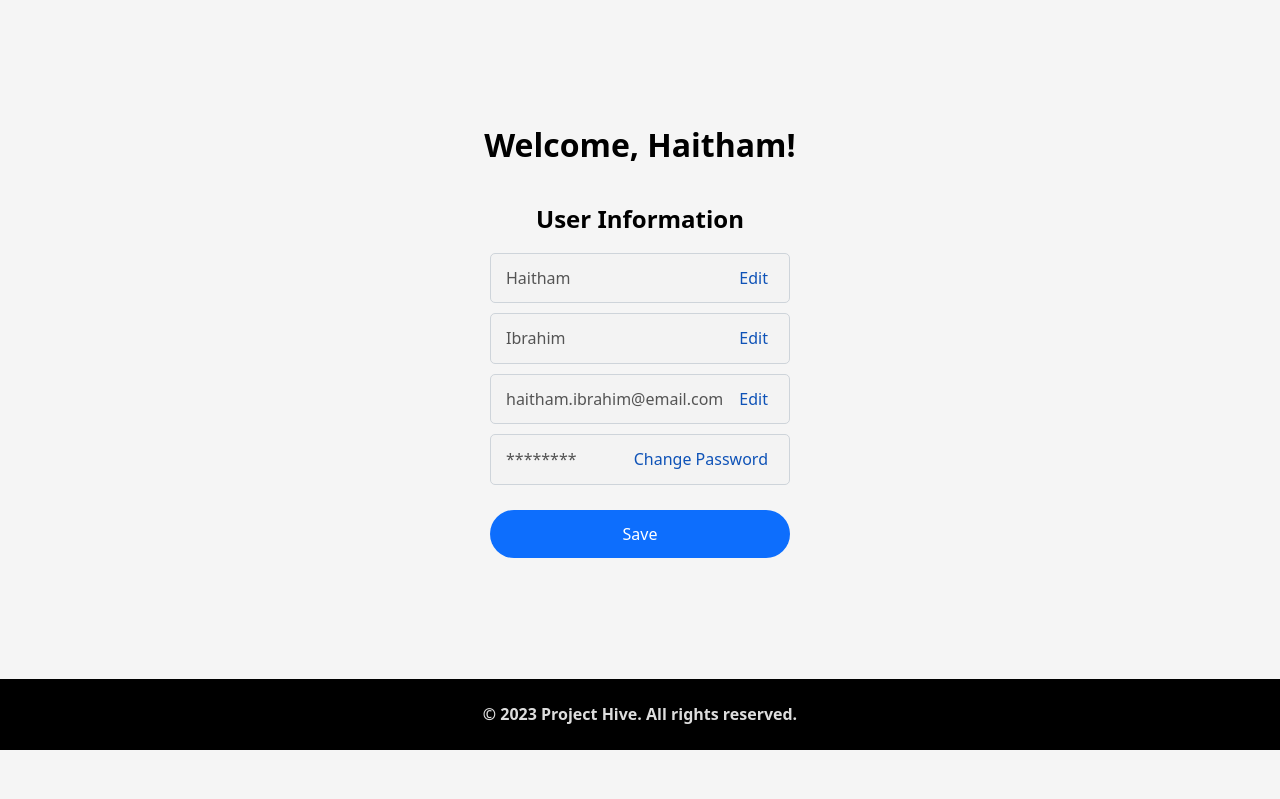
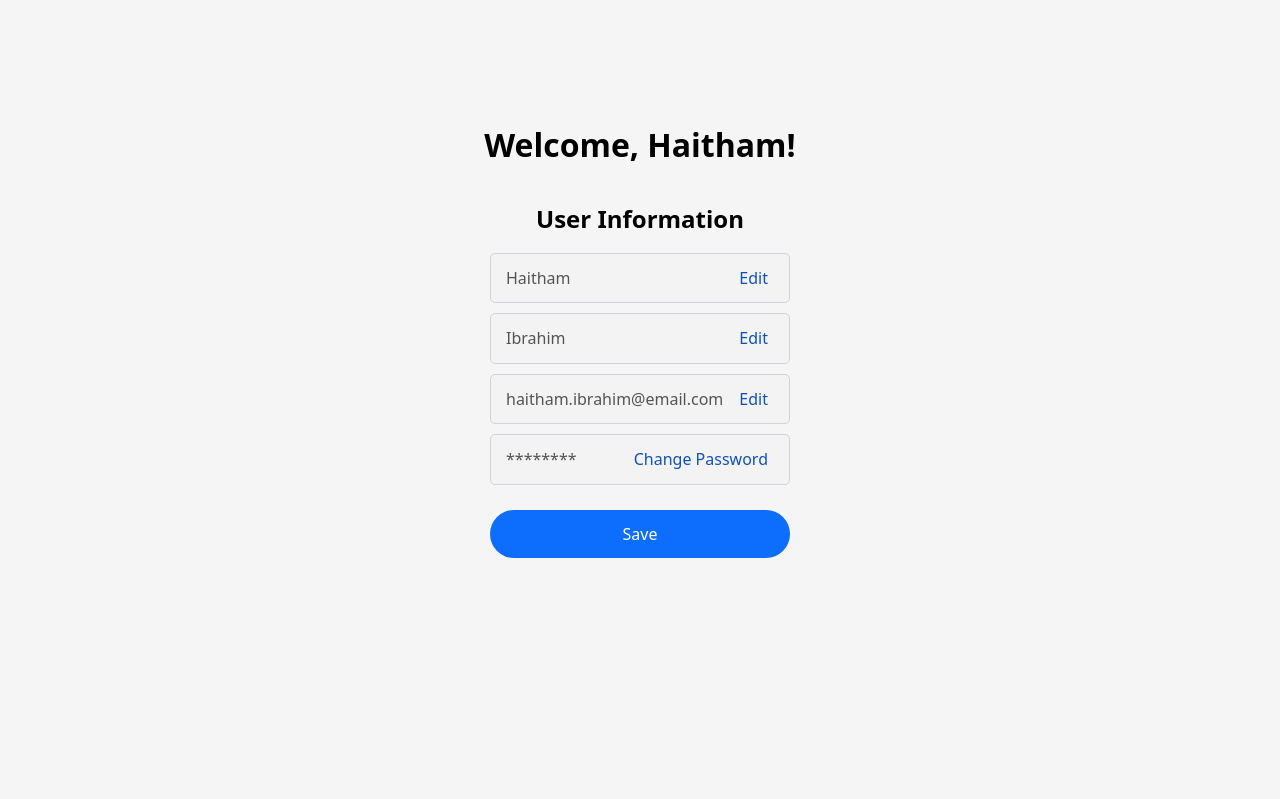
Before and after one commit to Haitham030303/AgileProject, a Flask app: page /profile/myaccount in a window 1280 px wide. Shown: the part 55-854 px from the top of the page. Before the commit the page ends 805 px from the top, so only its background shows below. Run offline with Flask 3, Linux system fonts and the light colour scheme; a user stored in the database is signed in; some libraries are stand-ins or nearby versions.

Commit message:
Remove footer.

```diff
--- a/website/static/css/main.css
+++ b/website/static/css/main.css
@@ -14,6 +14,11 @@ html,
 body {
     height: 100%;
     margin: 0;
+}
+
+main {
+    min-height: 100%;
+    position: relative;
 }
 
 body,
@@ -419,19 +424,17 @@ nav li {
     /* height of the footer */
 }
 
-.footer {
-    height: 5rem;
-    /* height of the footer */
-}
-
 .footer-main {
     display: block;
     text-align: center;
     font-weight: bold;
     background-color: #000;
     color: #ddd;
-    padding-top: 1.0rem;
-    padding-bottom: 1.0rem;
+    padding-top: .5rem;
+    padding-bottom: .5rem;
+    position: absolute;
+    bottom: 0;
+    width: 100%;
 }
 
 
@@ -833,6 +836,7 @@ dashboard */
     text-decoration: none;
     color: #0e52b7;
     font-weight: 490;
+    transition: color .3s;
 }
 
 .myform .edit:hover {
--- a/website/templates/base.html
+++ b/website/templates/base.html
@@ -76,11 +76,9 @@
     {% endwith %}
     {% endblock %}
     <main>{% block main %} {% endblock %}</main>
-    <footer class="mb-5 small text-center text-muted">
-  <div class="footer-main copyright">
-    <p>&copy; 2023 Project Hive. All rights reserved.</p>
-  </div>
-  </footer>
+    <!--<footer class="mb-5 small text-center text-muted footer-main copyright">
+      <p>&copy; 2023 Project Hive. All rights reserved.</p>
+    </footer>-->
     <script
       src="https://cdn.jsdelivr.net/npm/bootstrap@5.3.0-alpha1/dist/js/bootstrap.bundle.min.js"
       integrity="sha384-w76AqPfDkMBDXo30jS1Sgez6pr3x5MlQ1ZAGC+nuZB+EYdgRZgiwxhTBTkF7CXvN"
```
